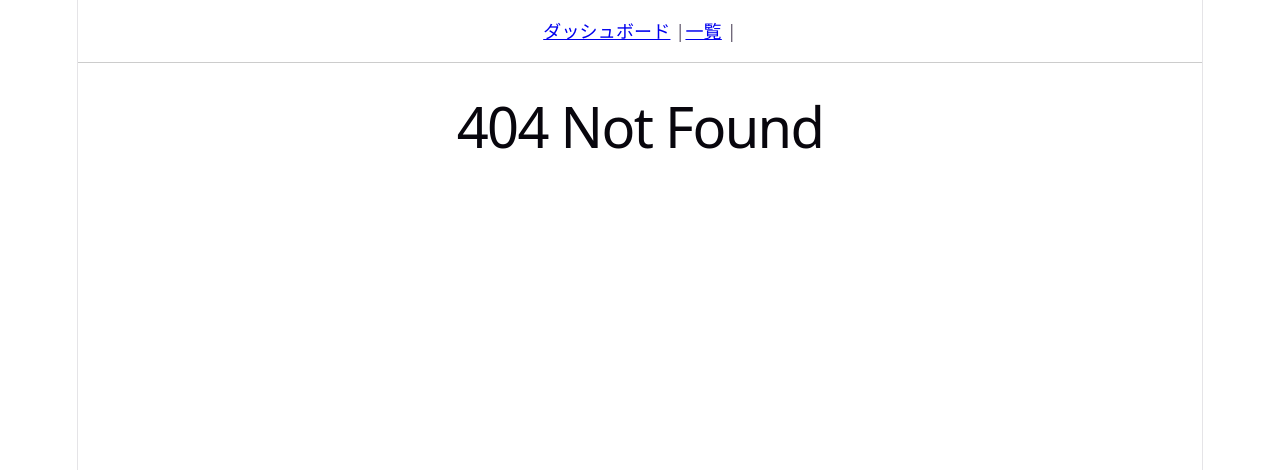
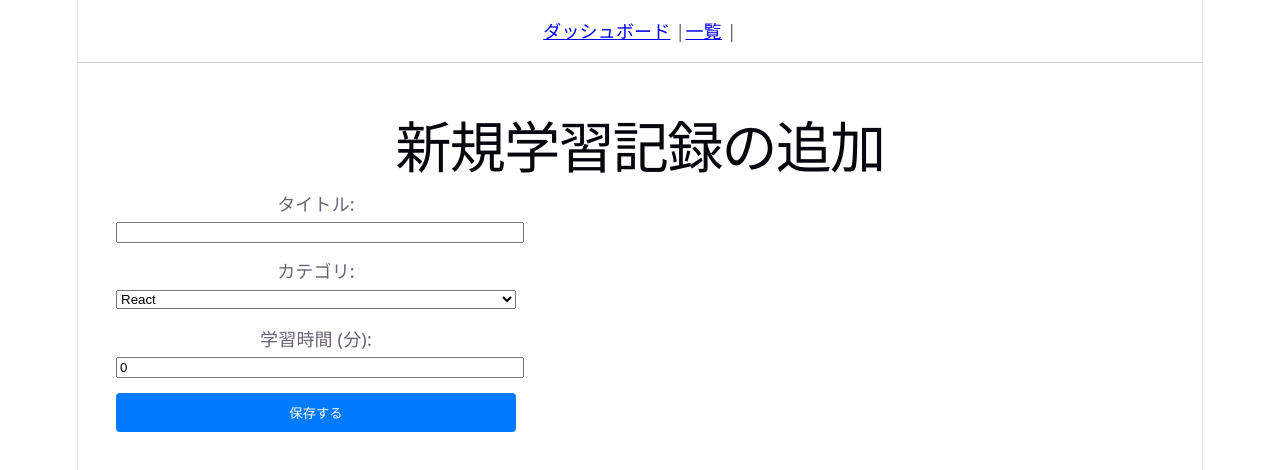
Before and after one commit to Yohhata/learning-log-dashboard, a React (Vite) app in the folder learning-log-dashboard/: page /logs/new in a window 1280 px wide. Before the commit this address had no page. Shown: the top 470 px of the page. Built offline with nearby package versions, Linux system fonts and the light colour scheme.

Commit message:
fix: LogListの変数定義漏れ修正とNewLogの実装

```diff
--- a/learning-log-dashboard/src/App.jsx
+++ b/learning-log-dashboard/src/App.jsx
@@ -1,6 +1,7 @@
 import { BrowserRouter, Routes, Route, Link } from 'react-router-dom';
 import Dashboard from './pages/Dashboard';
 import LogList from './pages/LogList';
+import NewLog from './pages/NewLog';
 function App(){
   return (
     <BrowserRouter>
@@ -15,6 +16,7 @@ function App(){
         <Routes>
           <Route path="/" element={<Dashboard />} />
           <Route path="/logs" element={<LogList />} />
+          <Route path="/logs/new" element={<NewLog />} />
           <Route path="*" element={<h1>404 Not Found</h1>} />
         </Routes>
       </main>
--- a/learning-log-dashboard/src/pages/LogList.jsx
+++ b/learning-log-dashboard/src/pages/LogList.jsx
@@ -8,6 +8,9 @@ export default function LogList() {
 
   const [logs,setLogs] =useState([]);
   const [loading,setLoading]=useState(true);
+
+  const [searchParams, setSearchParams] = useSearchParams();
+  const searchQuery = searchParams.get('search') || "";
 
   useEffect(() => {
     document.title = "学習記録一覧 | Learning Log";
--- /dev/null
+++ b/learning-log-dashboard/src/pages/NewLog.jsx
@@ -0,0 +1,65 @@
+import { useState } from "react";
+import { useNavigate } from "react-router-dom";
+
+export default function NewLog(){
+    const navigate =useNavigate();
+
+    const [title,setTitle]=useState("");
+    const [category, setCategory] = useState("React");
+    const [minutes, setMinutes] = useState(0);
+
+    const handleSubmit = (e) => {
+    e.preventDefault(); // ページのリロードを防ぐ
+
+
+    if (!title) {
+      alert("タイトルを入力してください");
+      return;
+    }
+
+    const newLog = {
+      id: Date.now().toString(), // 簡易的なID作成
+      title,
+      category,
+      minutes,
+      date: new Date().toISOString().split('T')[0],
+      status: "done"
+    };
+
+    console.log("新しい記録を保存します:", newLog);
+
+
+    alert("保存しました！");
+    navigate("/logs");
+  };
+
+  return (
+    <div style={{ padding: '20px' }}>
+      <h1>新規学習記録の追加</h1>
+      <form onSubmit={handleSubmit} style={{ display: 'flex', flexDirection: 'column', gap: '15px', maxWidth: '400px' }}>
+        <div>
+          <label>タイトル: </label><br />
+          <input type="text" value={title} onChange={(e) => setTitle(e.target.value)} style={{ width: '100%' }} />
+        </div>
+        <div>
+          <label>カテゴリ: </label><br />
+          <select value={category} onChange={(e) => setCategory(e.target.value)} style={{ width: '100%' }}>
+            <option value="React">React</option>
+            <option value="CSS">CSS</option>
+            <option value="JavaScript">JavaScript</option>
+          </select>
+        </div>
+        <div>
+          <label>学習時間 (分): </label><br />
+          <input type="number" value={minutes} onChange={(e) => setMinutes(Number(e.target.value))} style={{ width: '100%' }} />
+        </div>
+        <button type="submit" style={{ padding: '10px', background: '#007bff', color: 'white', border: 'none', borderRadius: '4px' }}>
+          保存する
+        </button>
+      </form>
+    </div>
+  );
+
+
+
+}
```
